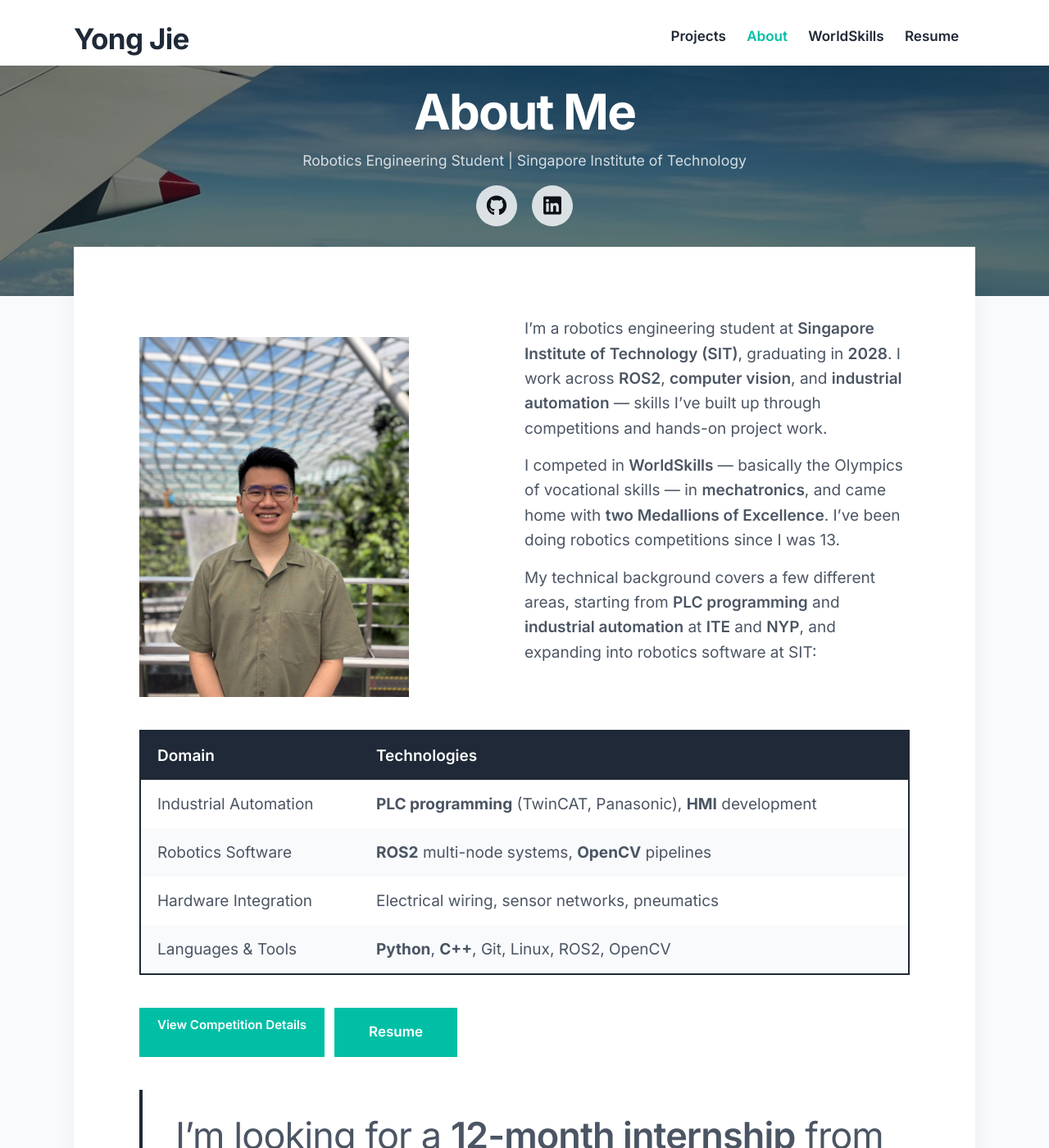
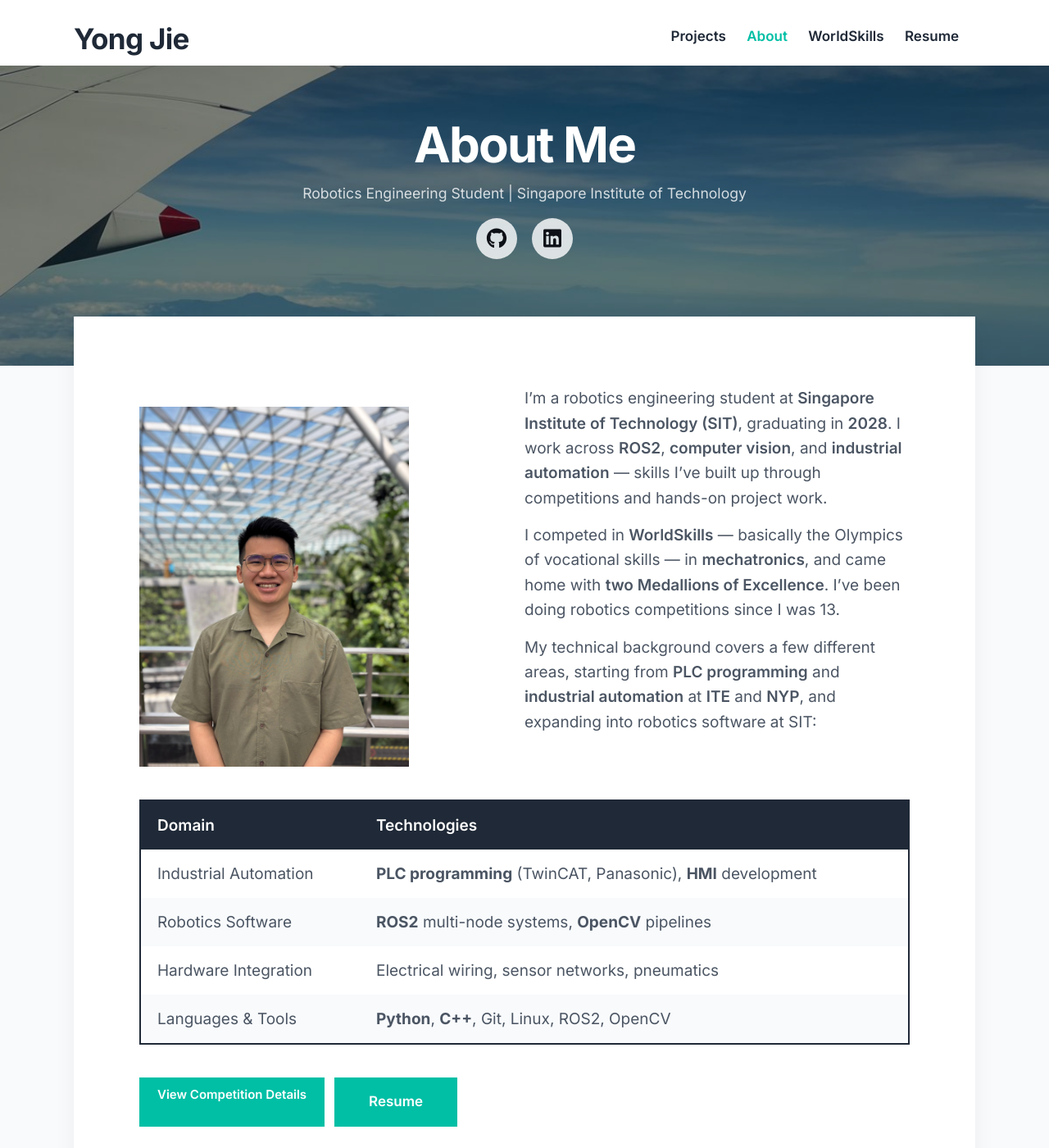
Before and after one commit to YongJiee/YongJiee.github.io, a Jekyll site: the page built from _pages/about.md, in a window 1280 px wide and 1400 px high. Shown: the whole window at 82% size. Built offline with Jekyll 4.4.1, drawn with Linux system fonts in a browser that asks for light colours; nearby versions of some CDN libraries.

```diff
--- a/_sass/_includes/_hero.scss
+++ b/_sass/_includes/_hero.scss
@@ -7,17 +7,17 @@
   position: relative;
   top: 0;
   margin-top: 0;
-  padding: 40px 0 55px;
+  padding: 100px 0 70px;
   background: $hero-background-color;
 
   @include mq(tabletp) {
     margin-top: 25px;
-    padding: 55px 0 70px;
+    padding: 100px 0 100px;
   }
 
   @include mq(laptop) {
     margin-top: 30px;
-    padding: 70px 0 85px;
+    padding: 110px 0 130px;
   }
 
   .wrap {
```
